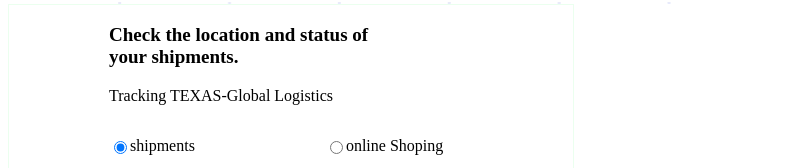
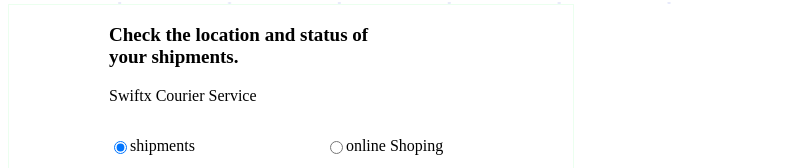
Before and after one commit to SwiftX-Courier/SwiftX-Courier-Service-, a plain HTML site: page index.html in a window 1280 px wide. Shown: the part 544-712 px from the top of the page, without its empty margins (0-786 px from the left). Drawn offline with Linux system fonts and the light colour scheme.

Commit message:
Update index.html

```diff
--- a/index.html
+++ b/index.html
@@ -17,7 +17,7 @@
     </p>
     </div>
             <p class="courier-info">
-                Tracking TEXAS-Global Logistics
+                Swiftx Courier Service
             </p>
             <div class="tracking-select">
                 <input type="radio" name="shipment" checked><p class="shipments">
@@ -40,4 +40,5 @@
 
     <script src="tracking-page.js"></script>
 </body>
+
 </html>
```
